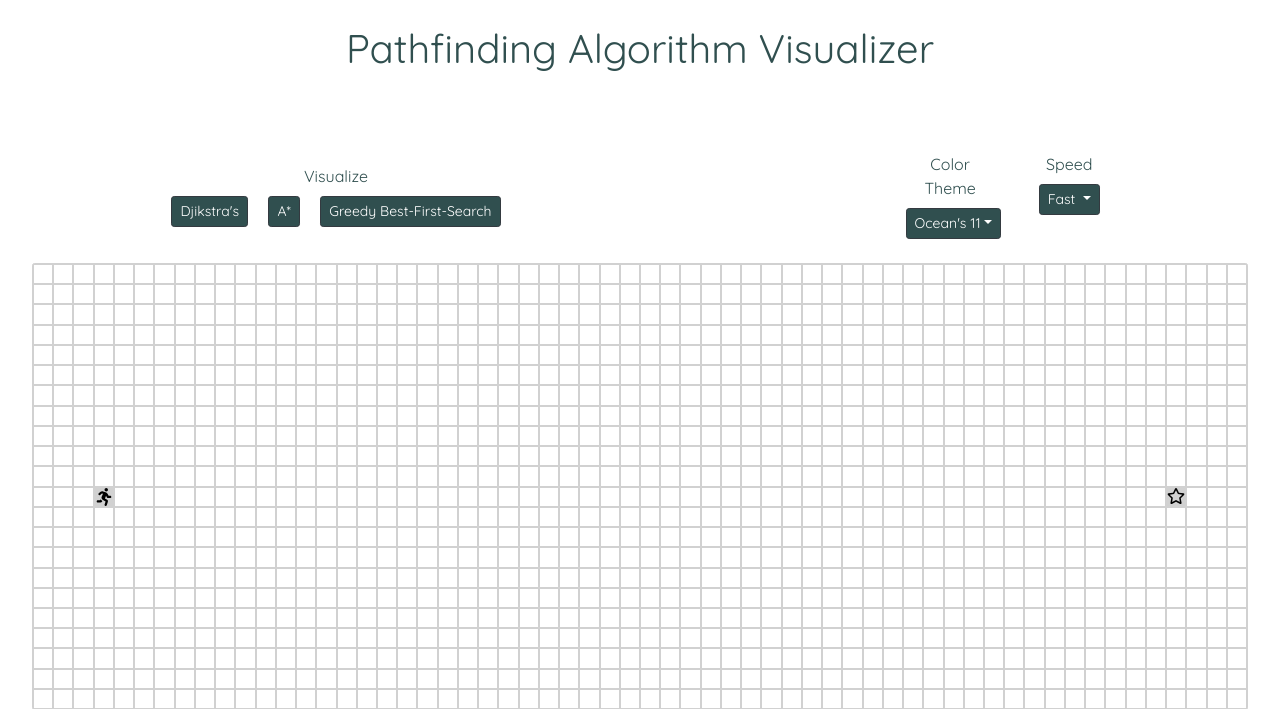
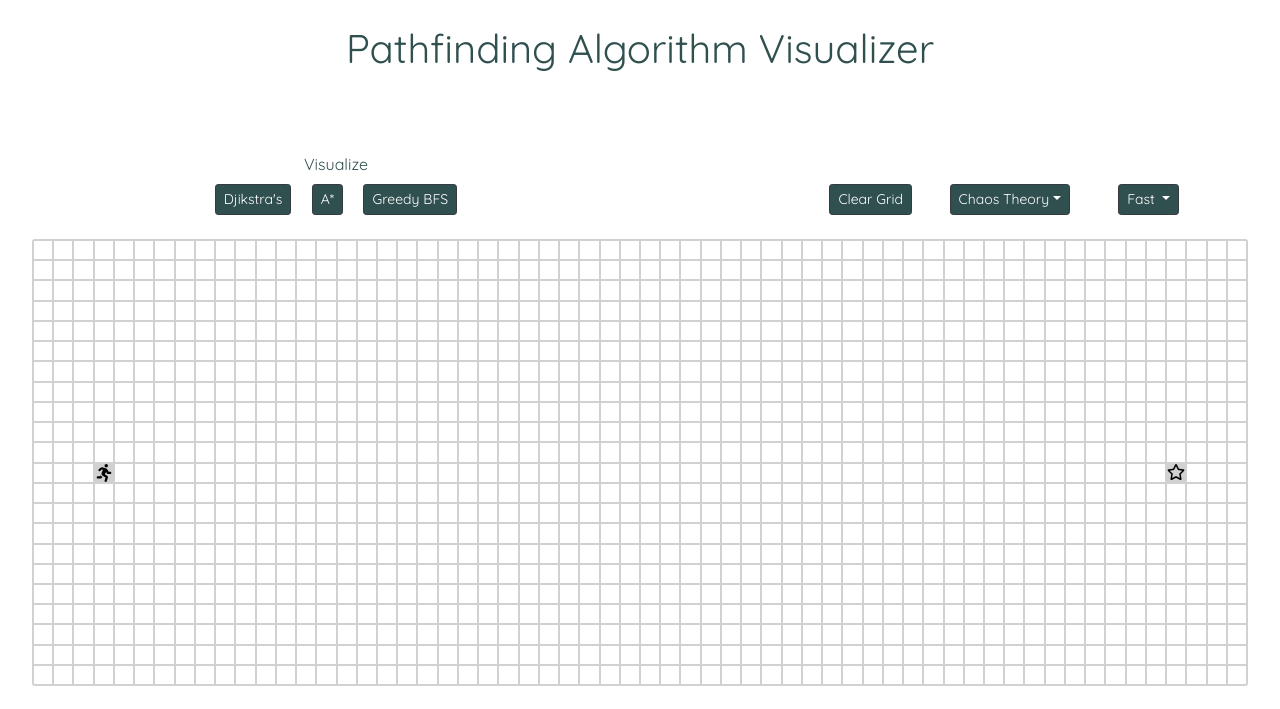
Before and after one commit to jasperhuangg/pathfinding-visualizer, a PHP site: page /index.html in a window 1280 px wide. Shown: the top 709 px of the page. Run offline with PHP 8.4, Linux system fonts and the light colour scheme; some libraries are stand-ins or nearby versions.

Commit message:
added themes

```diff
--- a/astar.js
+++ b/astar.js
@@ -40,10 +40,11 @@ async function astar(graph, startNode, finishNode) {
 
     currNode.set = "closed";
 
-    $(".currentNodeGray").removeClass(".currentNodeGray");
-    $(".currentNodeSunset").removeClass(".currentNodeSunset");
-    $(".currentNodeOcean").removeClass(".currentNodeOcean");
-    $(".currentNodeChaos").removeClass(".currentNodeChaos");
+    $(".currentNodeGray").removeClass("currentNodeGray");
+    $(".currentNodeSunset").removeClass("currentNodeSunset");
+    $(".currentNodeOcean").removeClass("currentNodeOcean");
+    $(".currentNodeChaos").removeClass("currentNodeChaos");
+    $(".currentNodeGreen").removeClass("currentNodeGreen");
 
     colorNode(currNode, "currentNode");
     if (lastNode !== undefined) colorNode(lastNode, "visited");
@@ -111,6 +112,10 @@ async function astar(graph, startNode, finishNode) {
       currNode = currNode.predecessor;
     }
 
+    $("#steps-taken").html(
+      $("#steps-taken").html() + " | Path Length: " + path.length
+    );
+
     await sleep(100);
 
     for (let i = path.length - 1; i >= 0; i--) {
--- a/djikstra.js
+++ b/djikstra.js
@@ -94,6 +94,7 @@ async function djikstra(graph, startNode, finishNode) {
     $(".currentNodeSunset").removeClass("currentNodeSunset");
     $(".currentNodeOcean").removeClass("currentNodeOcean");
     $(".currentNodeChaos").removeClass("currentNodeChaos");
+    $(".currentNodeGreen").removeClass("currentNodeGreen");
 
     colorNode(currNode, "currentNode");
     colorNode(lastNode, "visited");
@@ -114,6 +115,10 @@ async function djikstra(graph, startNode, finishNode) {
       path.push(currNode);
       currNode = currNode.predecessor;
     }
+
+    $("#steps-taken").html(
+      $("#steps-taken").html() + " | Path Length: " + path.length
+    );
 
     await sleep(100);
 
--- a/graph.js
+++ b/graph.js
@@ -13,6 +13,17 @@ function initializeGraph() {
     graph[x] = [];
     for (let y = 0; y < grid_height; y++) {
       graph[x].push({ x: x, y: y, blocked: false });
+    }
+  }
+}
+
+function clearGrid() {
+  recolorGrid();
+  $(".obstacle").removeClass("obstacle");
+
+  for (let i = 0; i < graph.length; i++) {
+    for (let j = 0; j < graph[i].length; j++) {
+      graph[i][j].blocked = false;
     }
   }
 }
--- a/greedyBFS.js
+++ b/greedyBFS.js
@@ -39,10 +39,11 @@ async function greedyBFS(graph, startNode, finishNode) {
 
     currNode.set = "closed";
 
-    $(".currentNodeGray").removeClass(".currentNodeGray");
-    $(".currentNodeSunset").removeClass(".currentNodeSunset");
-    $(".currentNodeOcean").removeClass(".currentNodeOcean");
-    $(".currentNodeChaos").removeClass(".currentNodeChaos");
+    $(".currentNodeGray").removeClass("currentNodeGray");
+    $(".currentNodeSunset").removeClass("currentNodeSunset");
+    $(".currentNodeOcean").removeClass("currentNodeOcean");
+    $(".currentNodeChaos").removeClass("currentNodeChaos");
+    $(".currentNodeGreen").removeClass("currentNodeGreen");
 
     colorNode(currNode, "currentNode");
     if (lastNode !== undefined) colorNode(lastNode, "visited");
@@ -97,6 +98,10 @@ async function greedyBFS(graph, startNode, finishNode) {
       currNode = currNode.predecessor;
     }
 
+    $("#steps-taken").html(
+      $("#steps-taken").html() + " | Path Length: " + path.length
+    );
+
     await sleep(100);
 
     for (let i = path.length - 1; i >= 0; i--) {
--- a/index.html
+++ b/index.html
@@ -38,13 +38,16 @@
       <div class="col-6 mb-4">
         <label for="themesToggle">Visualize</label><br>
         <button id="run-djikstras" class="btn btn-sm btn-dark mr-3">Djikstra's</button>
-
         <button id="run-astar" class="btn btn-sm btn-dark">A*</button>
-        <button id="run-greedyBFS" class="btn btn-sm btn-dark ml-3">Greedy Best-First-Search</button>
+        <button id="run-greedyBFS" class="btn btn-sm btn-dark ml-3">Greedy BFS</button>
       </div>
       <div class="row col-5 justify-content-center">
-        <div class="col-3 dropdown mb-4">
-          <label for="themesToggle">Color Theme</label><br>
+        <div class="col-3">
+          <label for="clear-grid" class="invisible">Clear Grid</label>
+          <button id="clear-grid" class="btn btn-sm btn-dark">Clear Grid</button>
+        </div>
+        <div class="col-4 dropdown mb-4">
+          <label for="themesToggle" class="invisible">Theme</label><br>
           <button class="btn btn-dark btn-sm dropdown-toggle" type="button" id="themesToggle" data-toggle="dropdown"
             aria-haspopup="true" aria-expanded="false">
             Sunset Blvd.
@@ -52,13 +55,14 @@
           <div class="dropdown-menu" aria-labelledby="themesToggle">
             <span class="theme dropdown-item">Sunset Blvd.</span>
             <span class="theme dropdown-item">Ocean's 11</span>
+            <span class="theme dropdown-item">Rachel Green</span>
             <span class="theme dropdown-item">Chaos Theory</span>
             <span class="theme dropdown-item">50 Shades</span>
           </div>
         </div>
         <div class="col-3 dropdown mb-4">
-          <label for="speedToggle">Speed</label><br>
-          <button class="btn btn-dark btn-sm dropdown-toggle" type="button" id="speedToggle" data-toggle="dropdown"
+          <label for="speedToggle" class="invisible">Speed</label><br>
+          <button class=" btn btn-dark btn-sm dropdown-toggle" type="button" id="speedToggle" data-toggle="dropdown"
             aria-haspopup="true" aria-expanded="false">
             Fast
           </button>
@@ -68,6 +72,7 @@
             <span class="speed dropdown-item">Slow</span>
           </div>
         </div>
+
       </div>
     </div>
   </div>
--- a/util.js
+++ b/util.js
@@ -29,10 +29,12 @@ function recolorGrid() {
   $(".visitedOcean").removeClass("visitedOcean");
   $(".visitedChaos").removeClass("visitedChaos");
   $(".visitedGray").removeClass("visitedGray");
+  $(".visitedGreen").removeClass("visitedGreen");
   $(".currentNodeGray").removeClass("currentNodeGray");
   $(".currentNodeSunset").removeClass("currentNodeSunset");
   $(".currentNodeChaos").removeClass("currentNodeChaos");
   $(".currentNodeOcean").removeClass("currentNodeOcean");
+  $(".currentNodeGreen").removeClass("currentNodeGreen");
   $(".path").removeClass("path");
 }
 
@@ -42,7 +44,6 @@ function colorNode(node, type) {
   if (!equalNodes(node, startCell) && !equalNodes(node, finishCell)) {
     var index = node.y * grid_width + node.x;
 
-    // $(".grid-square").eq(index).children().eq(0).remove();
     if (type === "currentNode") {
       if (currentTheme === "sunset")
         $(".grid-square").eq(index).addClass("currentNodeSunset");
@@ -52,6 +53,8 @@ function colorNode(node, type) {
         $(".grid-square").eq(index).addClass("currentNodeChaos");
       else if (currentTheme === "gray")
         $(".grid-square").eq(index).addClass("currentNodeGray");
+      else if (currentTheme === "green")
+        $(".grid-square").eq(index).addClass("currentNodeGreen");
     } else if (type === "obstacle") {
       $(".grid-square").eq(index).addClass("obstacle");
     } else if (type === "visited") {
@@ -67,6 +70,9 @@ function colorNode(node, type) {
       } else if (currentTheme === "gray") {
         $(".grid-square").eq(index).removeClass("currentNodeGray");
         $(".grid-square").eq(index).addClass("visitedGray");
+      } else if (currentTheme === "green") {
+        $(".grid-square").eq(index).removeClass("currentNodeGreen");
+        $(".grid-square").eq(index).addClass("visitedGreen");
       }
     } else if (type === "path") {
       $(".grid-square").eq(index).removeClass("visited");
@@ -96,6 +102,8 @@ $(".theme").on("click", function () {
     currentTheme = "sunset";
   } else if (theme === "Ocean's 11") {
     currentTheme = "ocean";
+  } else if (theme === "Rachel Green") {
+    currentTheme = "green";
   } else if (theme === "Chaos Theory") {
     currentTheme = "chaos";
   } else if (theme === "50 Shades") {
@@ -121,7 +129,7 @@ $(".speed").on("click", function () {
 
 // select a random theme on page load
 $(document).ready(function () {
-  var random = Math.floor(Math.random() * 4);
+  var random = Math.floor(Math.random() * 5);
 
   if (random === 0) {
     currentTheme = "sunset";
@@ -133,6 +141,9 @@ $(document).ready(function () {
     currentTheme = "chaos";
     $("#themesToggle").html("Chaos Theory");
   } else if (random === 3) {
+    currentTheme = "green";
+    $("#themesToggle").html("Rachel Green");
+  } else if (random === 4) {
     currentTheme = "gray";
     $("#themesToggle").html("50 Shades");
   }
@@ -142,6 +153,7 @@ function disableButtons() {
   $("#themesToggle").attr("disabled", "");
   $("#run-greedyBFS").attr("disabled", "");
   $("#run-djikstras").attr("disabled", "");
+  $("#clear-grid").attr("disabled", "");
   $("#run-astar").attr("disabled", "");
 }
 
@@ -149,5 +161,10 @@ function enableButtons() {
   $("#themesToggle").removeAttr("disabled");
   $("#run-greedyBFS").removeAttr("disabled");
   $("#run-djikstras").removeAttr("disabled");
+  $("#clear-grid").removeAttr("disabled");
   $("#run-astar").removeAttr("disabled");
 }
+
+$("#clear-grid").on("click", function () {
+  clearGrid();
+});
```
Also changed, not shown: style.css (+46 -0 lines), times-solid.svg (added).
